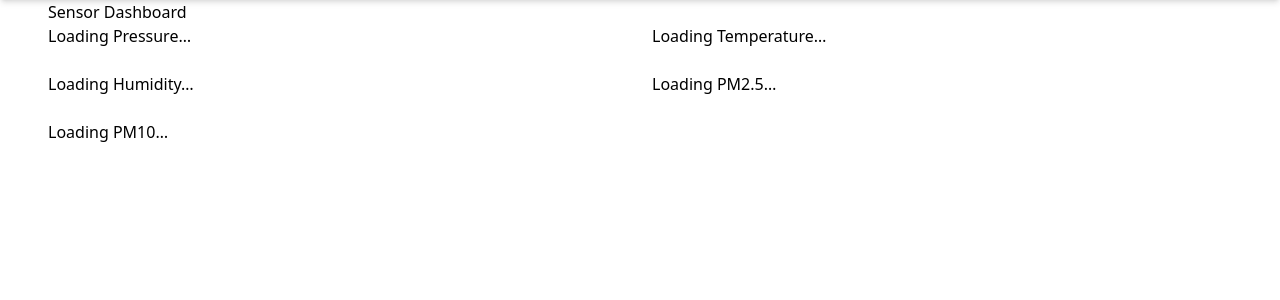
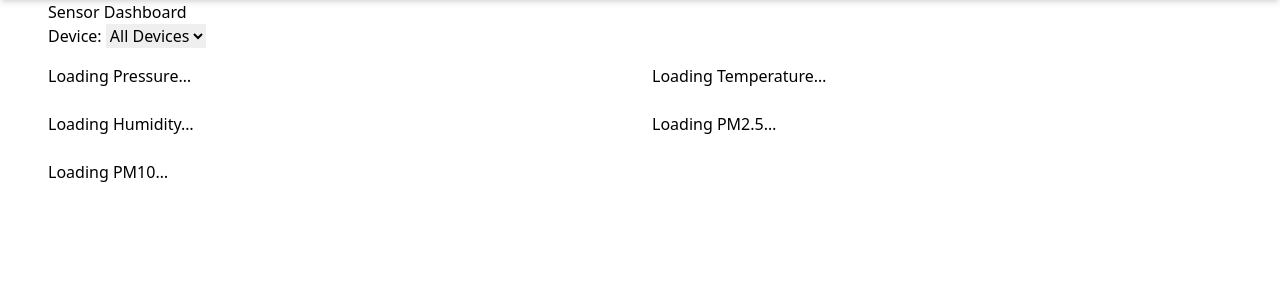
Before and after one commit to ruszabarov/lampi-aq, a Django app: page /dashboard/ in a window 1280 px wide. Shown: the part 100-400 px from the top of the page. Run offline with Django 5.2, Linux system fonts and the light colour scheme; the visitor is signed in with stand-in values (Sample User, id 1); data that the repository does not hold is empty; some libraries are stand-ins or nearby versions.

Commit message:
select lampi

```diff
--- a/web/app/templates/dashboard.html
+++ b/web/app/templates/dashboard.html
@@ -2,39 +2,71 @@
 
 {% block content %}
   <h1>Sensor Dashboard</h1>
+
+  <form id="filter-form" class="mb-4">
+    <label for="device_id">Device:</label>
+    <select
+      id="device_id"
+      name="device_id"
+      class="input input-bordered"
+    >
+      <option value="">All Devices</option>
+      {% for device in devices %}
+        <option
+          value="{{ device.id }}"
+          {% if request.GET.device_id == device.id|stringformat:"s" %}
+            selected
+          {% endif %}
+        >
+          {{ device.name }}
+        </option>
+      {% endfor %}
+    </select>
+  </form>
+
   <div class="grid grid-cols-2 gap-6">
     <div
       hx-get="{% url 'pressure_chart' %}"
-      hx-trigger="load"
-      hx-swap="innerHTML">
+      hx-trigger="load, change from:#device_id"
+      hx-include="#device_id"
+      hx-swap="innerHTML"
+    >
       Loading Pressure…
     </div>
 
     <div
       hx-get="{% url 'temperature_chart' %}"
-      hx-trigger="load"
-      hx-swap="innerHTML">
+      hx-trigger="load, change from:#device_id"
+      hx-include="#device_id"
+      hx-swap="innerHTML"
+    >
       Loading Temperature…
     </div>
 
     <div
       hx-get="{% url 'humidity_chart' %}"
-      hx-trigger="load"
-      hx-swap="innerHTML">
+      hx-trigger="load, change from:#device_id"
+      hx-include="#device_id"
+      hx-swap="innerHTML"
+    >
       Loading Humidity…
     </div>
 
     <div
       hx-get="{% url 'pm25_chart' %}"
-      hx-trigger="load"
-      hx-swap="innerHTML">
+      hx-trigger="load, change from:#device_id"
+      hx-include="#device_id"
+      hx-swap="innerHTML"
+    >
       Loading PM2.5…
     </div>
 
     <div
       hx-get="{% url 'pm10_chart' %}"
-      hx-trigger="load"
-      hx-swap="innerHTML">
+      hx-trigger="load, change from:#device_id"
+      hx-include="#device_id"
+      hx-swap="innerHTML"
+    >
       Loading PM10…
     </div>
   </div>
--- a/web/app/views.py
+++ b/web/app/views.py
@@ -5,96 +5,128 @@
 from django.contrib.auth.decorators import login_required
 from django.core.paginator import Paginator
 from django.utils.dateparse import parse_date
-from app.models import SensorReading
+from app.models import Lampi, SensorReading
 
 @login_required
 def history(request):
+    # All of this user’s devices
+    devices = Lampi.objects.filter(user=request.user)
+
+    # Base queryset: only readings from this user’s devices
     sensor_readings = SensorReading.objects.filter(
         lampi__user=request.user
     ).order_by('-timestamp')
 
+    # Optional device filter
+    device_id = request.GET.get('device_id', '')
+    if device_id.isdigit():
+        sensor_readings = sensor_readings.filter(lampi_id=device_id)
+
+    # Date filters as before
     start_date_str = request.GET.get('start_date', '')
+    if start_date_str:
+        sd = parse_date(start_date_str)
+        if sd:
+            sensor_readings = sensor_readings.filter(
+                timestamp__date__gte=sd
+            )
+
     end_date_str = request.GET.get('end_date', '')
+    if end_date_str:
+        ed = parse_date(end_date_str)
+        if ed:
+            sensor_readings = sensor_readings.filter(
+                timestamp__date__lte=ed
+            )
 
-    if start_date_str:
-        start_date = parse_date(start_date_str)
-        if start_date:
-            sensor_readings = sensor_readings.filter(timestamp__date__gte=start_date)
-
-    if end_date_str:
-        end_date = parse_date(end_date_str)
-        if end_date:
-            sensor_readings = sensor_readings.filter(timestamp__date__lte=end_date)
-
+    # Pagination
     paginator = Paginator(sensor_readings, 100)
     page_number = request.GET.get('page', 1)
     sensor_readings_page = paginator.get_page(page_number)
 
-    context = {'sensor_readings': sensor_readings_page}
+    context = {
+        'devices': devices,
+        'sensor_readings': sensor_readings_page,
+    }
 
+    # HTMX fragment
     if request.headers.get('HX-Request'):
-        return render(request, 'partials/sensor-readings-rows.html', context)
+        return render(
+            request,
+            'partials/sensor-readings-rows.html',
+            context
+        )
 
     return render(request, 'history.html', context)
 
+
 @login_required
 def dashboard(request):
-    return render(request, "dashboard.html")
+  devices = Lampi.objects.filter(user=request.user)
+  return render(request, 'dashboard.html', {'devices': devices})
 
-def _get_chart_data(user, field_name):
-    qs = SensorReading.objects.filter(lampi__user=user).order_by('-timestamp')
-    data = list(qs.values_list('timestamp', field_name))
-    # reverse so oldest→newest
-    timestamps = [ts.strftime("%Y-%m-%d %H:%M") for ts, _ in reversed(data)]
-    values     = [val for _, val in reversed(data)]
-    return json.dumps(timestamps), json.dumps(values)
+def _get_chart_data(user, field_name, device_id=None):
+  qs = SensorReading.objects.filter(lampi__user=user)
+  if device_id and device_id.isdigit():
+    qs = qs.filter(lampi_id=device_id)
+  qs = qs.order_by('-timestamp')
+  data = list(qs.values_list('timestamp', field_name))
+  # reverse so oldest → newest
+  timestamps = [ts.strftime("%Y-%m-%d %H:%M") for ts, _ in reversed(data)]
+  values     = [val for _, val in reversed(data)]
+  return json.dumps(timestamps), json.dumps(values)
 
+@login_required
+def pressure_chart(request):
+  device_id = request.GET.get('device_id', '')
+  labels, values = _get_chart_data(request.user, 'pressure', device_id)
+  return render(request, 'partials/chart.html', {
+    'chart_id':    'pressureChart',
+    'chart_label': 'Pressure (hPa)',
+    'labels':      labels,
+    'values':      values,
+  })
 
-def pressure_chart(request):
-    labels, values = _get_chart_data(request.user, 'pressure')
-    return render(request, 'partials/chart.html', {
-        'chart_id':    'pressureChart',
-        'chart_label': 'Pressure (hPa)',
-        'labels':      labels,
-        'values':      values,
-    })
+@login_required
+def temperature_chart(request):
+  device_id = request.GET.get('device_id', '')
+  labels, values = _get_chart_data(request.user, 'temperature', device_id)
+  return render(request, 'partials/chart.html', {
+    'chart_id':    'temperatureChart',
+    'chart_label': 'Temperature (°C)',
+    'labels':      labels,
+    'values':      values,
+  })
 
+@login_required
+def humidity_chart(request):
+  device_id = request.GET.get('device_id', '')
+  labels, values = _get_chart_data(request.user, 'humidity', device_id)
+  return render(request, 'partials/chart.html', {
+    'chart_id':    'humidityChart',
+    'chart_label': 'Humidity (%)',
+    'labels':      labels,
+    'values':      values,
+  })
 
-def temperature_chart(request):
-    labels, values = _get_chart_data(request.user, 'temperature')
-    return render(request, 'partials/chart.html', {
-        'chart_id':    'temperatureChart',
-        'chart_label': 'Temperature (°C)',
-        'labels':      labels,
-        'values':      values,
-    })
+@login_required
+def pm25_chart(request):
+  device_id = request.GET.get('device_id', '')
+  labels, values = _get_chart_data(request.user, 'pm25', device_id)
+  return render(request, 'partials/chart.html', {
+    'chart_id':    'pm25Chart',
+    'chart_label': 'PM2.5 (µg/m³)',
+    'labels':      labels,
+    'values':      values,
+  })
 
-
-def humidity_chart(request):
-    labels, values = _get_chart_data(request.user, 'humidity')
-    return render(request, 'partials/chart.html', {
-        'chart_id':    'humidityChart',
-        'chart_label': 'Humidity (%)',
-        'labels':      labels,
-        'values':      values,
-    })
-
-
-def pm25_chart(request):
-    labels, values = _get_chart_data(request.user, 'pm25')
-    return render(request, 'partials/chart.html', {
-        'chart_id':    'pm25Chart',
-        'chart_label': 'PM2.5 (µg/m³)',
-        'labels':      labels,
-        'values':      values,
-    })
-
-
+@login_required
 def pm10_chart(request):
-    labels, values = _get_chart_data(request.user, 'pm10')
-    return render(request, 'partials/chart.html', {
-        'chart_id':    'pm10Chart',
-        'chart_label': 'PM10 (µg/m³)',
-        'labels':      labels,
-        'values':      values,
-    })
+  device_id = request.GET.get('device_id', '')
+  labels, values = _get_chart_data(request.user, 'pm10', device_id)
+  return render(request, 'partials/chart.html', {
+    'chart_id':    'pm10Chart',
+    'chart_label': 'PM10 (µg/m³)',
+    'labels':      labels,
+    'values':      values,
+  })
```
Also changed, not shown: web/app/templates/history.html (+42 -10 lines).
